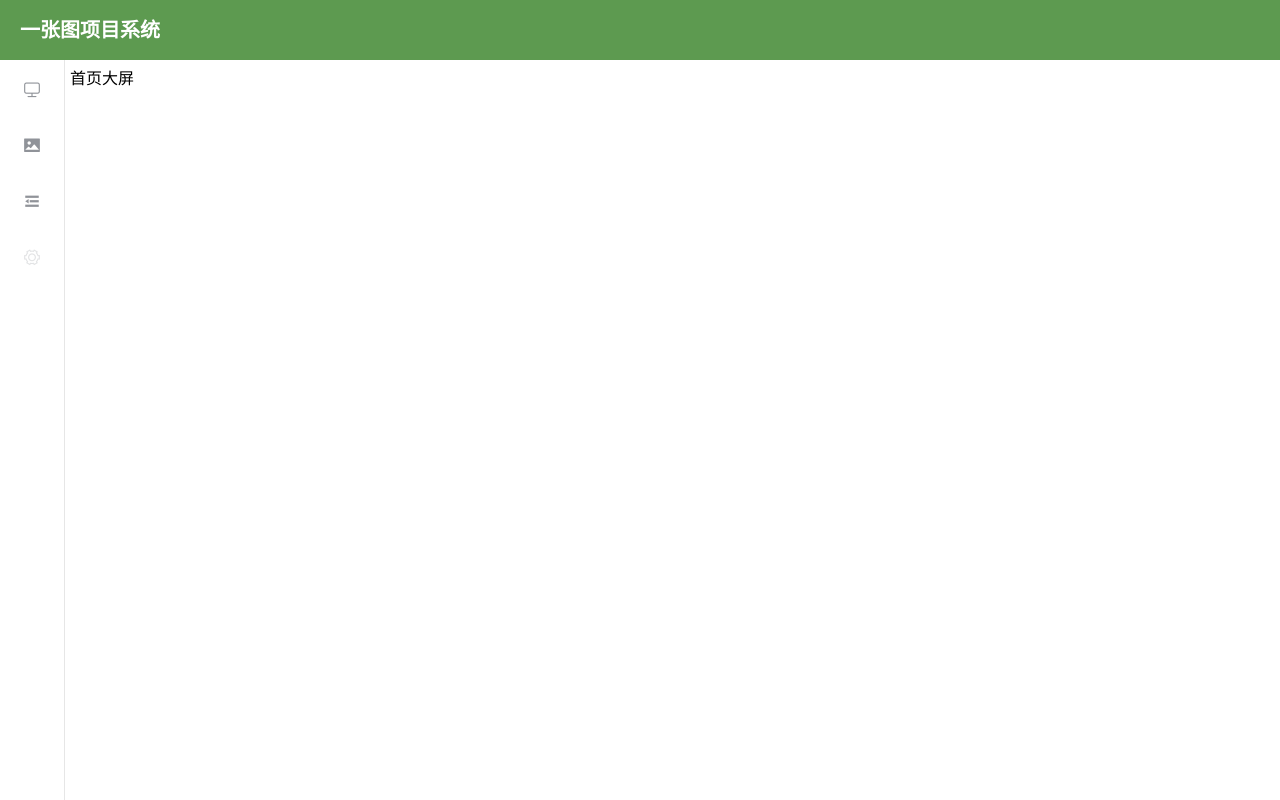
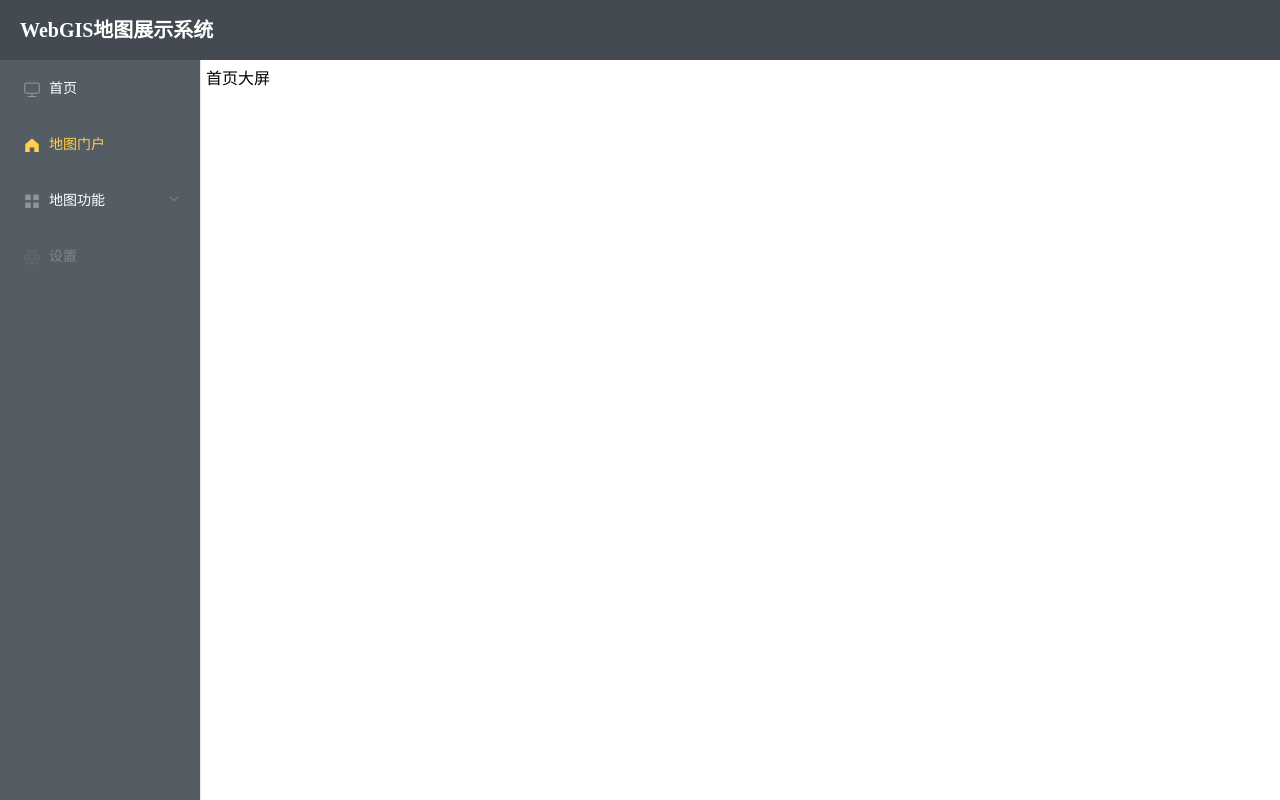
Before and after one commit to freenight69/webgismap, a Vue app: page / in a window 1280 px wide. Built offline with nearby package versions, Linux system fonts and the light colour scheme.

Commit message:
地图空间开发

```diff
--- a/src/App.vue
+++ b/src/App.vue
@@ -1,33 +1,41 @@
 <template>
   <div id="app">
     <el-container class="app-out-pannel">
-      <el-header class="sys-header">一张图项目系统</el-header>
+      <el-header class="sys-header">WebGIS地图展示系统</el-header>
       <el-container class="app-content-pannel">
-        <el-menu default-active="1-4-1" class="el-menu-vertical-demo" @select="handleMenuSelect" :collapse="isCollapse">
+        <el-menu
+      default-active="2"
+      class="el-menu-vertical-demo"
+      @select="handleMenuSelect"
+      unique-opened=true
+      background-color="#545c64"
+      text-color="#fff"
+      active-text-color="#ffd04b">
       <el-menu-item index="1">
         <i class="el-icon-monitor"></i>
-            <span slot="title">首页大屏</span>
+        <span slot="title">首页</span>
       </el-menu-item>
       <el-menu-item index="2">
-            <i class="el-icon-picture"></i>
-            <span slot="title">一张图</span>
+        <i class="el-icon-s-home"></i>
+        <span slot="title">地图门户</span>
       </el-menu-item>
       <el-submenu index="3">
         <template slot="title">
-              <i class="el-icon-s-fold"></i>
-              <span slot="title">导航一</span>
+          <i class="el-icon-menu"></i>
+          <span>地图功能</span>
         </template>
-            <el-menu-item-group>
-              <span slot="title">分组一</span>
-              <el-menu-item index="3-1">选项1</el-menu-item>
-              <el-menu-item index="3-2">选项2</el-menu-item>
-            </el-menu-item-group>
-            <el-menu-item-group title="分组2">
-              <el-menu-item index="3-3">选项3</el-menu-item>
-            </el-menu-item-group>
-            <el-submenu index="3-4">
-              <span slot="title">选项4</span>
-              <el-menu-item index="3-4-1">选项1</el-menu-item>
+        <el-submenu index="3-1">
+          <template slot="title">测量功能</template>
+          <el-menu-item index="3-1-1">距离测量</el-menu-item>
+          <el-menu-item index="3-1-1">面积测量</el-menu-item>
+        </el-submenu>
+        <el-submenu index="3-2">
+          <template slot="title">功能2</template>
+          <el-menu-item index="3-2-1">功能2-1</el-menu-item>
+        </el-submenu>
+        <el-submenu index="3-3">
+          <template slot="title">功能3</template>
+          <el-menu-item index="3-3-1">功能3-1</el-menu-item>
         </el-submenu>
       </el-submenu>
       <el-menu-item index="4" disabled>
@@ -85,7 +93,7 @@ body,
 }
 
 .sys-header {
-  background-color: #5D9A50;
+  background-color: #444A51;
   line-height: 60px;
   color: #fff;
   font-size: 20px;
--- a/src/components/common/MapView.vue
+++ b/src/components/common/MapView.vue
@@ -14,32 +14,69 @@ export default {
     name: 'MapView',
     components: {},
     mounted: function () {
-        // console.log(this.$store.state._defaultView)
+        // console.log(this.$store.getters._defaultMapView)
         this._createMapView();
     },
     methods: {
         async _createMapView() {
-            const [Map, MapView] = await loadModules(
-                ['esri/Map', 'esri/views/MapView'],
+            const [Map, MapView, Basemap, TileLayer, BasemapToggle, ScaleBar] = await loadModules(
+                [
+                    'esri/Map',
+                    'esri/views/MapView',
+                    'esri/Basemap',
+                    'esri/layers/TileLayer',
+                    'esri/widgets/BasemapToggle',
+                    'esri/widgets/ScaleBar'
+                ],
                 options
             );
 
-            const map = new Map({    // 实例化地图
-                basemap: 'osm',
+            // create a basemap from a dynamic mapserver
+            const basemap = new Basemap({
+            baseLayers: [
+                new TileLayer({
+                url: "https://map.geoq.cn/arcgis/rest/services/ChinaOnlineCommunity/MapServer",
+                title: "Basemap"
+                })
+            ],
+            title: "basemap",
+            id: "basemap"
             });
 
-            const view = new MapView({   // 实例化地图视图
+            const map = new Map({    // 实例化地图
+                basemap,
+            });
+
+            const mapView = new MapView({   // 实例化地图视图
                 container: 'mapview',
                 map: map,
                 zoom: 15,
-                center: [121.936125, 30.973266],
+                center: [121.938118,30.966362],
             });
 
-            view.ui.components = [];   // 清除掉地图左上角默认的缩放图标
+            // 实例化底图切换控件
+            const basemapToggle = new BasemapToggle({
+                view: mapView,  // The view that provides access to the map's "streets-vector" basemap
+                nextBasemap: "hybrid"  // Allows for toggling to the "hybrid" basemap
+            });
+            // Add the widget to the top-right corner of the view
+            mapView.ui.add(basemapToggle, {
+                position: "bottom-right"
+            });
 
-            this.$store.commit('_setDefaultView', view)
+            // 实例化比例尺控件
+            const scaleBar = new ScaleBar({
+                view: mapView,
+                unit: 'metric'
+            });
+            // Add widget to the bottom left corner of the view
+            mapView.ui.add(scaleBar, {
+                position: "bottom-left"
+            });
 
-            console.log(view)
+            // mapView.ui.components = [];   // 清除掉地图左上角默认的缩放图标
+
+            this.$store.commit('_setDefaultView', mapView)
         }
     }
 }
--- a/src/pages/OneMap.vue
+++ b/src/pages/OneMap.vue
@@ -1,16 +1,19 @@
 <template>
     <div class="onemap-page">
         <MapView />
+        <!-- <MapTools /> -->
     </div>
 </template>
 
 <script>
-import MapView from './../components/common/MapView.vue'
+import MapView from './../components/common/MapView'
+// import MapTools from './../components/MapTools'
 
 export default {
     name: 'OneMap',
     components: {
         MapView,
+        // MapTools
     },
     methods: {
     }
--- a/src/store/index.js
+++ b/src/store/index.js
@@ -5,7 +5,7 @@ Vue.use(Vuex);
 
 const state = {
 
-    _defaultView: '4444',       //默认地图view
+    _defaultView: '',       //默认地图view
 };
 
 const getters = {
```
Also changed, not shown: src/components/MapTools.vue (added, +19 -0 lines). Lines whose indentation alone changed are shown as unchanged.
